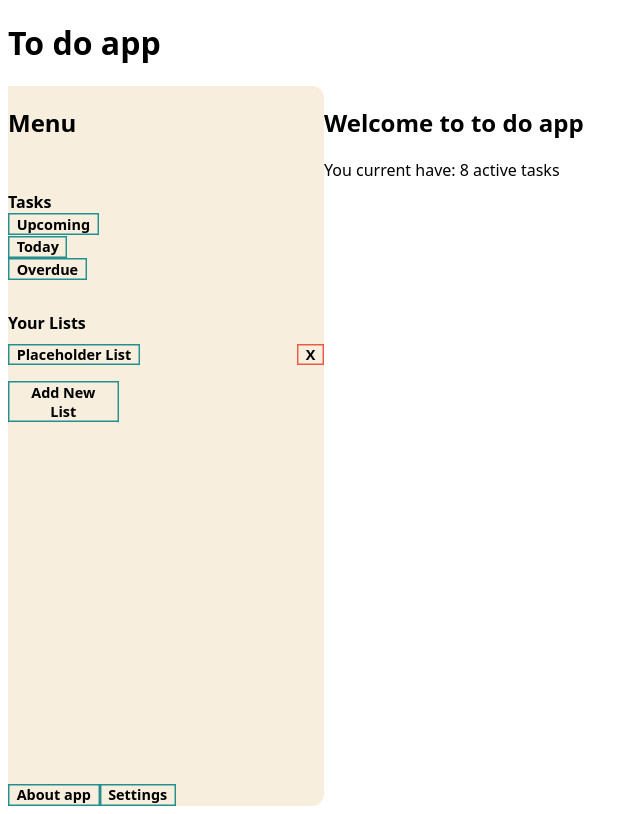
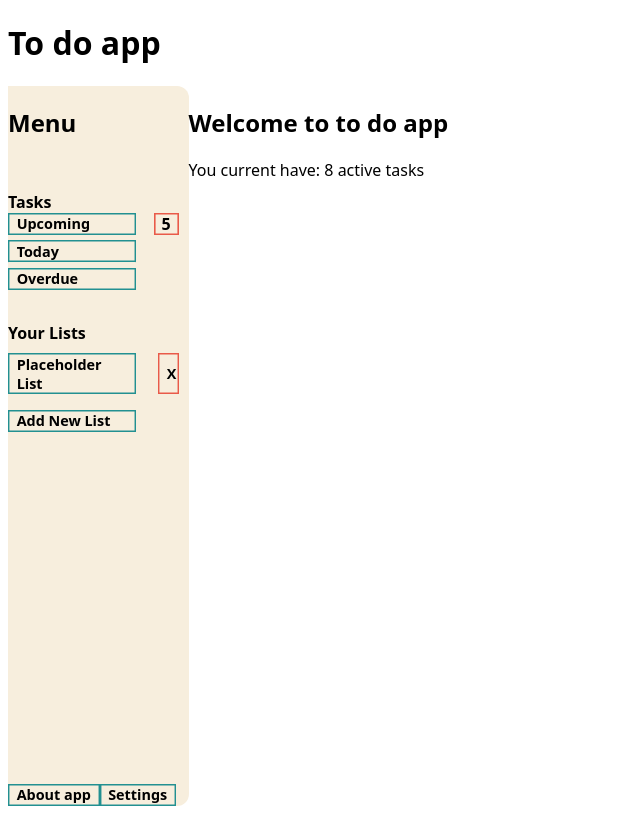
Before and after one commit to mikeski-aa/to-do-app-react, a React (Vite) app: page / in a window 1280 px wide. Shown: the whole page, without its empty margins (0-640 px from the left). Built offline with nearby package versions, Linux system fonts and the light colour scheme.

Commit message:
Formatting going ok

```diff
--- a/src/App.css
+++ b/src/App.css
@@ -1,6 +1,6 @@
 .mainStuff {
   display: grid;
-  grid-template-columns: 1fr 2fr 1fr;
+  grid-template-columns: 1fr 5fr 1fr;
 }
 
 button {
@@ -38,3 +38,7 @@ button {
 .deleteTask {
   --c: #e95a49;
 }
+
+.currentTasks {
+  padding-left: 10px;
+}
--- a/src/components/Nav.jsx
+++ b/src/components/Nav.jsx
@@ -3,7 +3,10 @@ import { TaskContext } from "../App";
 import { ListButton } from "./ListButton";
 import { v4 as uuidv4 } from "uuid";
 import { AddNewList } from "./AddNewList";
+import { getUpcomingTasks } from "./Upcoming";
 import "../styles/Nav.css";
+
+// function to get number of upcoming tasks
 
 // navigation bar
 // here, we want to give user the option to select which task folder they would like to see
@@ -11,6 +14,8 @@ import "../styles/Nav.css";
 
 function Nav() {
   const taskContext = useContext(TaskContext);
+
+  const upcomingTotal = getUpcomingTasks(taskContext, "7").length;
 
   const handleOpenNewList = () => {
     console.log(taskContext.currentTasks);
@@ -42,14 +47,25 @@ function Nav() {
         </div>
         <div className="tasks">
           <b>Tasks</b>
-          <div className="upcomingTasks" onClick={handleOpenUpcoming}>
-            <button>Upcoming</button>
-          </div>
-          <div className="todayTask">
-            <button onClick={handleOpenToday}>Today</button>
-          </div>
-          <div className="overdueTask">
-            <button onClick={handleOpenOverdue}>Overdue</button>
+          <div className="taskButtonsContainer">
+            <div className="upcomingTasks">
+              <button className="tasksBtnsNav" onClick={handleOpenUpcoming}>
+                Upcoming
+              </button>
+              <div className="upcomingTaskTotal">
+                <b>{upcomingTotal}</b>
+              </div>
+            </div>
+            <div className="todayTask">
+              <button className="tasksBtnsNav" onClick={handleOpenToday}>
+                Today
+              </button>
+            </div>
+            <div className="overdueTask">
+              <button className="tasksBtnsNav" onClick={handleOpenOverdue}>
+                Overdue
+              </button>
+            </div>
           </div>
         </div>
 
--- a/src/components/Upcoming.jsx
+++ b/src/components/Upcoming.jsx
@@ -74,4 +74,4 @@ function Upcoming() {
   );
 }
 
-export { Upcoming };
+export { Upcoming, futureDate, getUpcomingTasks };
--- a/src/styles/Nav.css
+++ b/src/styles/Nav.css
@@ -5,6 +5,7 @@
   display: flex;
   flex-direction: column;
   justify-content: space-between;
+  padding-right: 10px;
 }
 
 .mainNav {
@@ -20,11 +21,14 @@
 }
 
 .addNewListItemBtn {
-  width: 35%;
+  width: 75%;
+  text-align: left;
 }
 
 .deleteListItem {
   --c: #e95a49;
+  width: 12%;
+  text-align: center;
 }
 
 .listButtonDiv {
@@ -49,3 +53,39 @@
   display: flex;
   gap: 1rem;
 }
+
+.tasksBtnsNav {
+  width: 75%;
+  text-align: start;
+}
+
+.taskButtonsContainer {
+  display: flex;
+  flex-direction: column;
+  gap: 5px;
+}
+
+.listButton {
+  width: 75%;
+  text-align: start;
+}
+
+.upcomingTasks {
+  display: flex;
+  justify-content: space-between;
+}
+
+.upcomingTaskTotal {
+  text-align: center;
+  --c: #e95a49; /* the color*/
+
+  box-shadow: 0 0 0 0.1em inset var(--c);
+  --_g: linear-gradient(var(--c) 0 0) no-repeat;
+  background: var(--_g) calc(var(--_p, 0%) - 100%) 0%,
+    var(--_g) calc(200% - var(--_p, 0%)) 0%,
+    var(--_g) calc(var(--_p, 0%) - 100%) 100%,
+    var(--_g) calc(200% - var(--_p, 0%)) 100%;
+  background-size: 50.5% calc(var(--_p, 0%) / 2 + 0.5%);
+  outline-offset: 0.1em;
+  width: 25px;
+}
```
